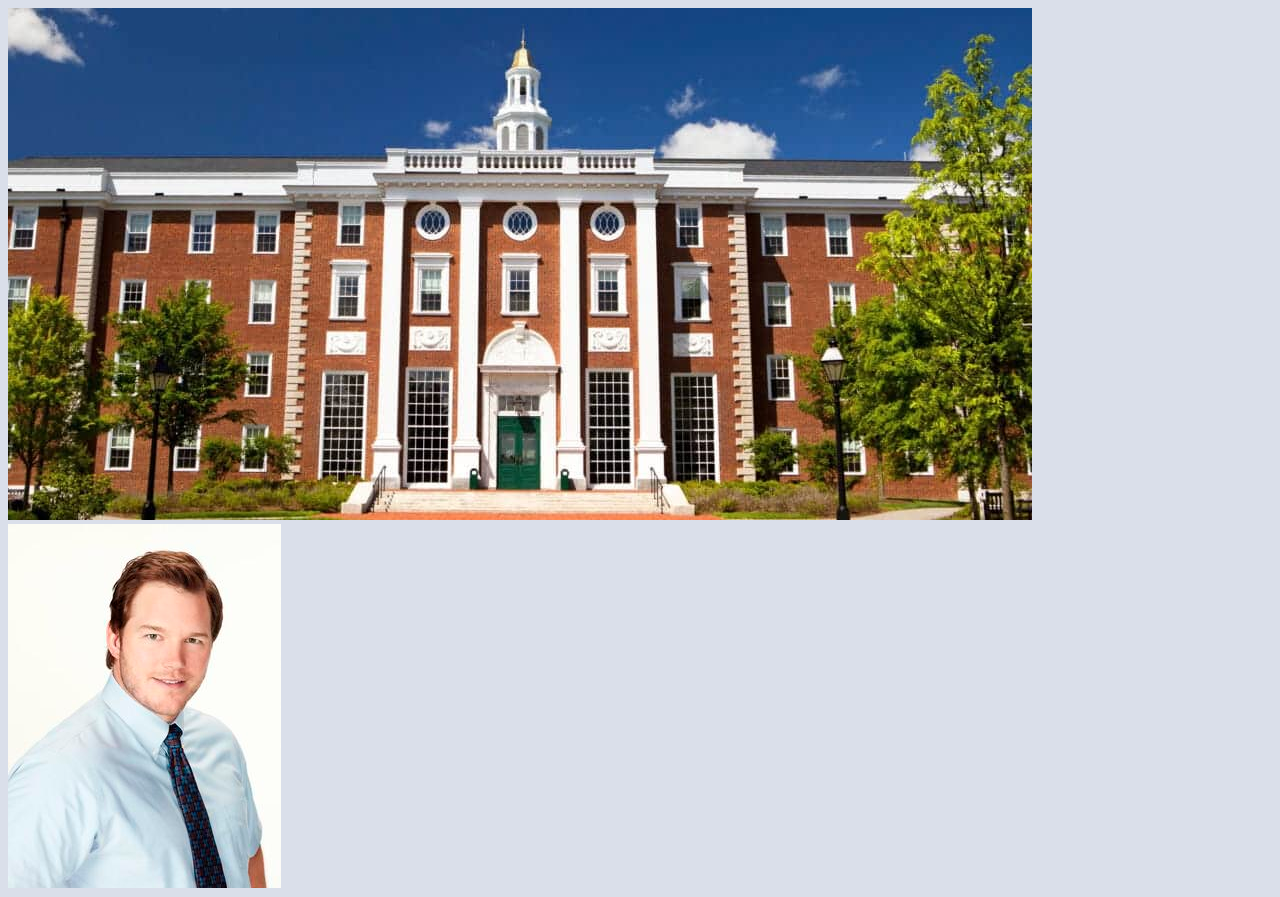
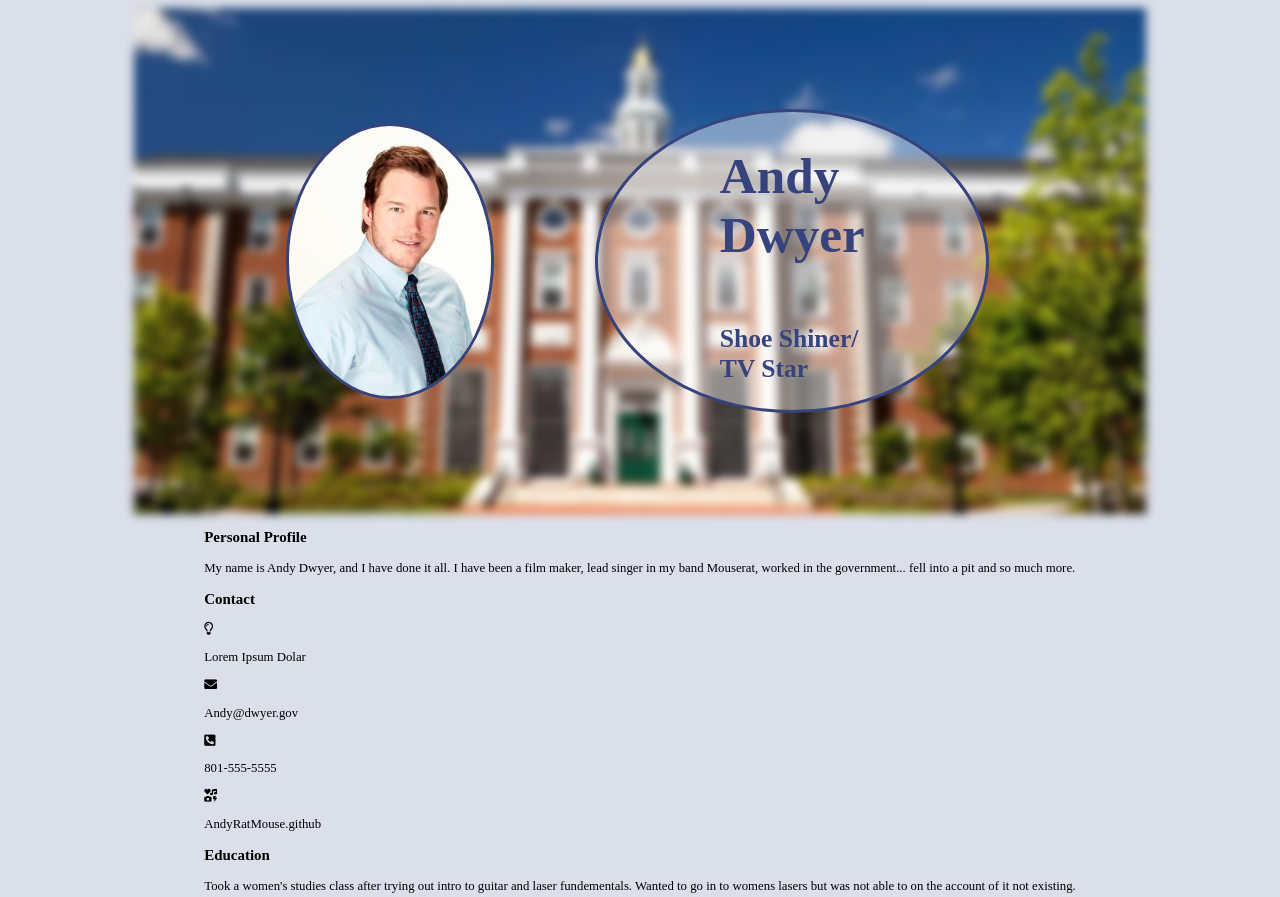
Before and after one commit to willhaight/AndyResume, a plain HTML site: page index.html in a window 1280 px wide. Shown: the top 897 px of the page. Drawn offline with Linux system fonts and the light colour scheme.

Commit message:
finished top portion

```diff
--- a/scss/styles.scss
+++ b/scss/styles.scss
@@ -13,3 +13,48 @@ body {
         align-items: center;
         font-size: 1vw;
         }
+        .top {
+            width:80%;
+            height:fit-content;
+            display:flex;
+            justify-content: flex-start;
+            align-items: center;
+            #background {
+                width:fit-content;
+                height:fit-content;
+                filter:blur(5px);
+                min-width: 100%;
+                min-height: 100;
+            }
+            #andy {
+                width:20%;
+                border:3px solid rgb(54, 67, 124);
+                border-radius: 100%;
+                margin-left:15%;
+                position:relative;
+                top:15%;
+                right:100%;
+                z-index: 5;
+            }
+            div {
+                width:30%;
+                color:rgb(54, 67, 124);
+                background-color:rgba(255, 255, 255, 0.411);
+                border:3px solid rgb(54, 67, 124);
+                border-radius: 100%;
+                padding-left:12%;
+                padding-right:12%;
+                font-size: 2em;
+                display:flex;
+                justify-content: center;
+                align-items: center;
+                flex-direction: column;
+                position:relative;
+                top:60%;
+                right:90%;
+                z-index: 5;
+                p {
+                    font-weight: bold;
+                }
+            }
+        }
```
Also changed, not shown: css/styles.css, 1 other file.
